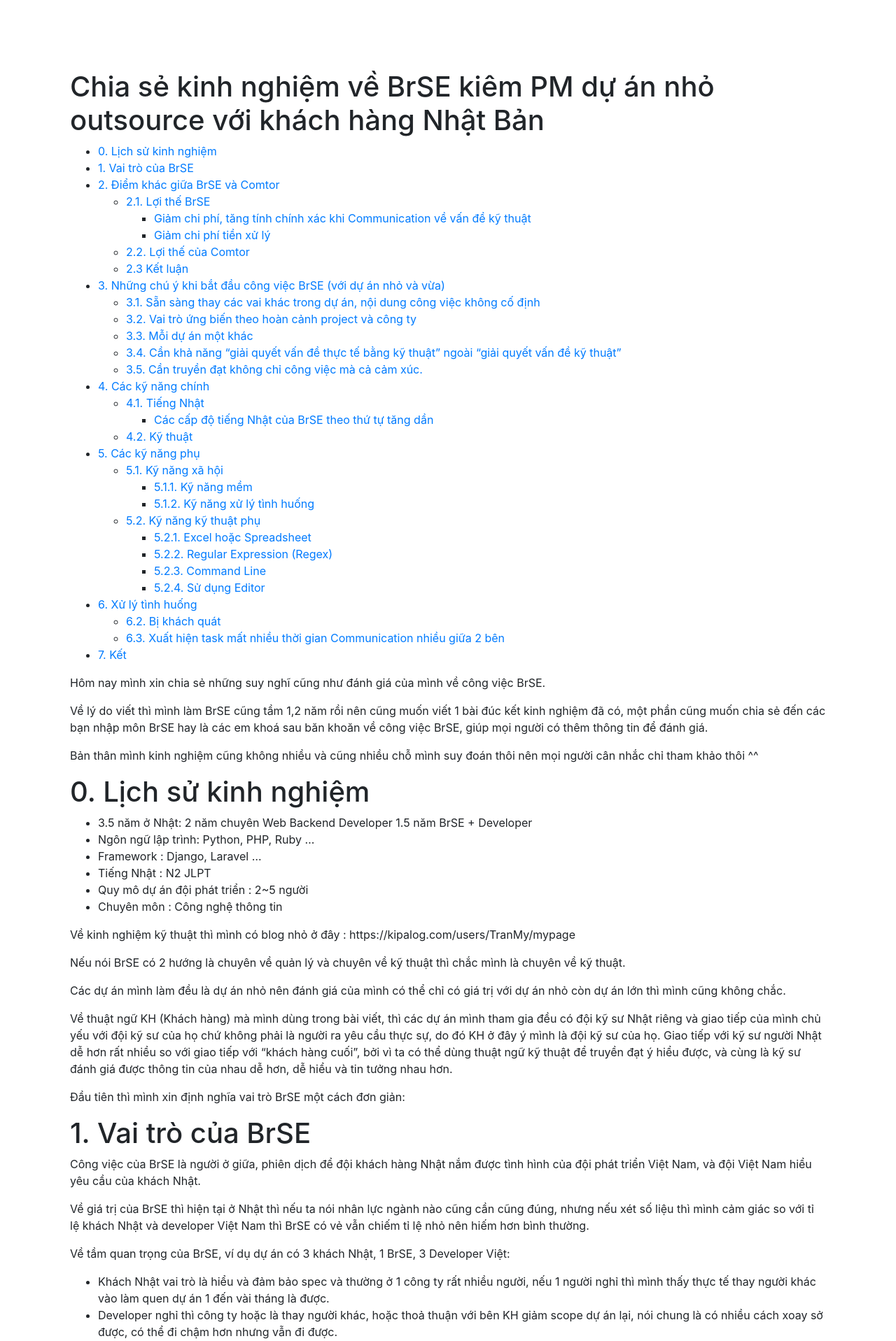
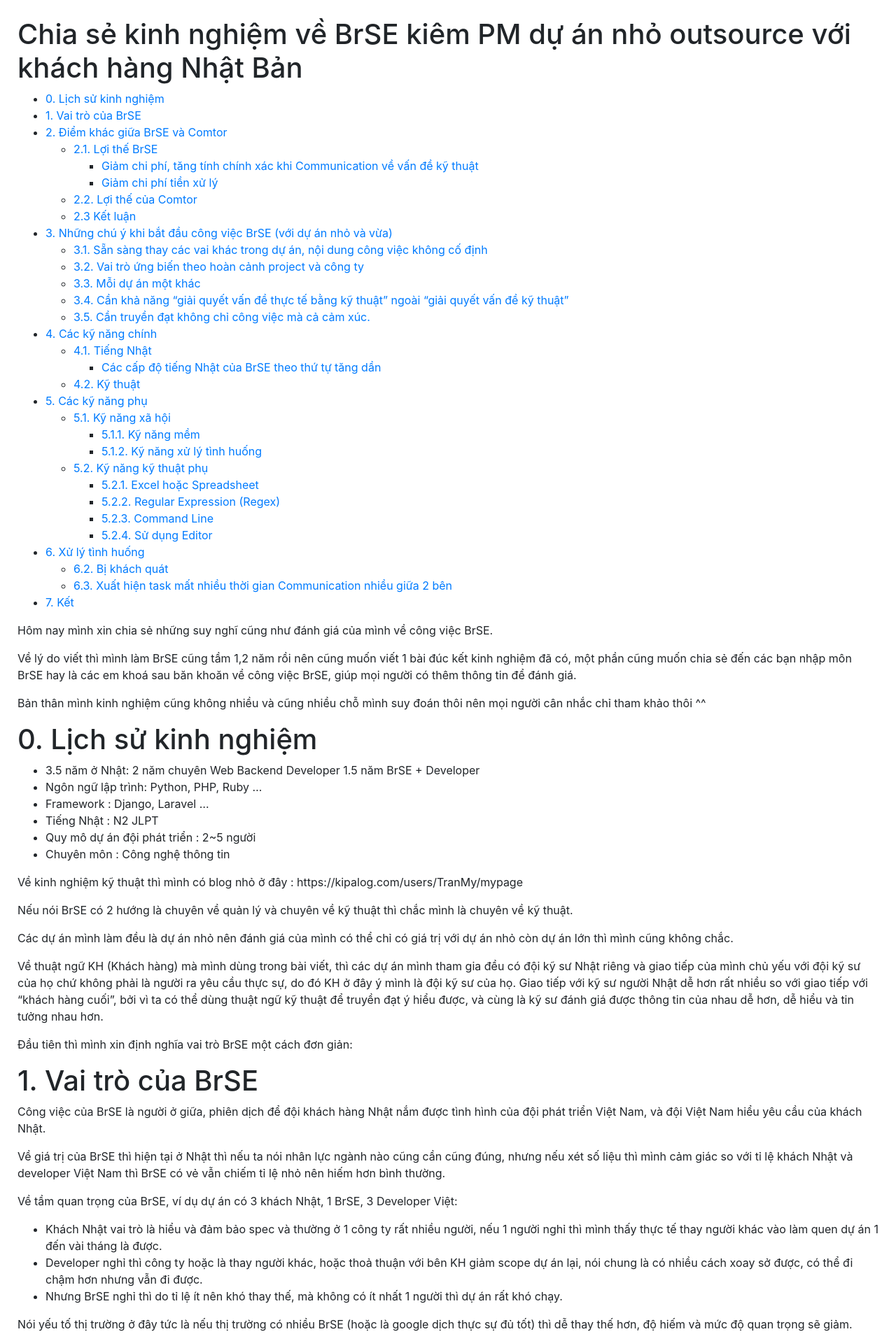
Before and after one commit to mytv1/mytv1, a Jekyll site: the page built from brse.md, in a window 1280 px wide. Shown: the top 1917 px of the page at 70% size. Built offline with Jekyll 4.4.1, drawn with Linux system fonts in a browser that asks for light colours; nearby versions of some CDN libraries.

Commit message:
Fix margin for mobile version

```diff
--- a/_layouts/markdown.html
+++ b/_layouts/markdown.html
@@ -12,7 +12,7 @@
     <script src="https://maxcdn.bootstrapcdn.com/bootstrap/4.0.0/js/bootstrap.min.js" integrity="sha384-JZR6Spejh4U02d8jOt6vLEHfe/JQGiRRSQQxSfFWpi1MquVdAyjUar5+76PVCmYl" crossorigin="anonymous"></script>
     <style>
       body {
-        margin: 100px;
+        margin: 25px;
       }
     </style>
   </head>
```
